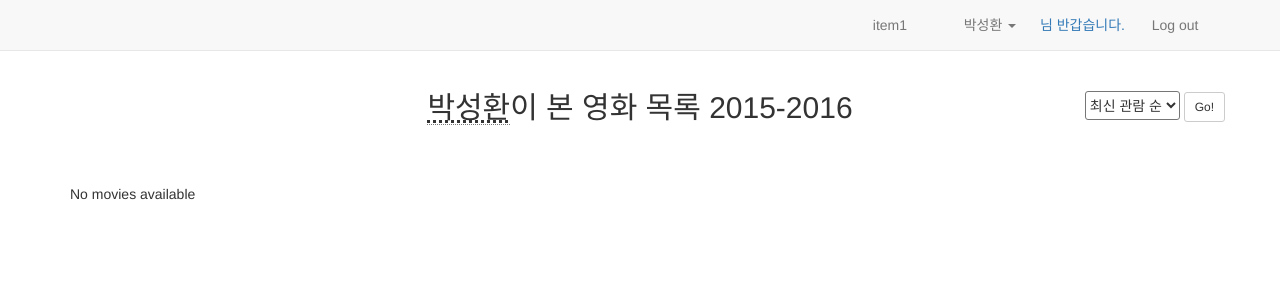
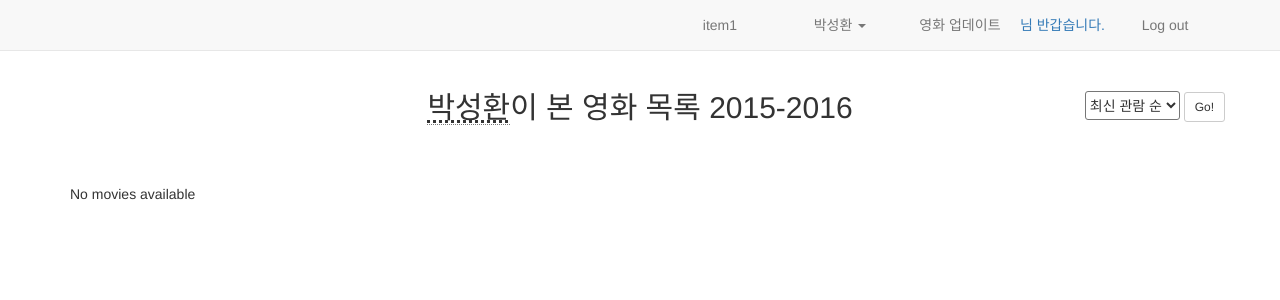
Before and after one commit to shoark7/sunghwan-app, a Django app: page /sunghwan/movie/movie_list/ in a window 1280 px wide. Shown: the top 300 px of the page. Run offline with Django 3.2, Linux system fonts and the light colour scheme; the visitor is signed in with stand-in values (Sample User, id 1); data that the repository does not hold is empty; parts of the project's set-up code (start-up, migrations or seed data) failed here and were passed over; some libraries are stand-ins or nearby versions.

Commit message:
Add movie_update view to template

```diff
--- a/sunghwan_app/static/css/base.css
+++ b/sunghwan_app/static/css/base.css
@@ -3,7 +3,7 @@
 }
 
 .navbar-nav > li > a {
-  width: 100px;
+  width: 120px;
   text-align: center;
 }
 
--- a/sunghwan_app/static/sass/base.min.css
+++ b/sunghwan_app/static/sass/base.min.css
@@ -1,3 +1,3 @@
-.movie-list-panel{margin-bottom:50px}.navbar-nav>li>a{width:100px;text-align:center}ul.dropdown-menu{max-width:100%;min-width:0}.label-title{text-align:center}.login-box{margin-top:50px}.order-by{top:20px;right:0;position:absolute;display:inline-block}.order-criteria{height:29px;background-color:white;border-radius:3px}.movie-detail div{display:inline-block;box-sizing:content-box;padding:10px}.movie-detail div#movie-data p{margin-bottom:5px}.movie-detail div#movie-data p span.movie-info{min-width:100px;display:inline-block;text-align:center}.movie-detail div#movie-data p span.movie-real-info{display:inline-block;font-weight:bold}#full-container div#well{box-sizing:border-box;padding:20px}.blog-post h3{text-align:center;font-weight:bold}ul.pagination{margin:auto;display:inline-block}ul.pagination li{display:inline}
+.movie-list-panel{margin-bottom:50px}.navbar-nav>li>a{width:120px;text-align:center}ul.dropdown-menu{max-width:100%;min-width:0}.label-title{text-align:center}.login-box{margin-top:50px}.order-by{top:20px;right:0;position:absolute;display:inline-block}.order-criteria{height:29px;background-color:white;border-radius:3px}.movie-detail div{display:inline-block;box-sizing:content-box;padding:10px}.movie-detail div#movie-data p{margin-bottom:5px}.movie-detail div#movie-data p span.movie-info{min-width:100px;display:inline-block;text-align:center}.movie-detail div#movie-data p span.movie-real-info{display:inline-block;font-weight:bold}#full-container div#well{box-sizing:border-box;padding:20px}.blog-post h3{text-align:center;font-weight:bold}ul.pagination{margin:auto;display:inline-block}ul.pagination li{display:inline}
 
 /*# sourceMappingURL=base.min.css.map */
--- a/sunghwan_app/static/sass/base.sass
+++ b/sunghwan_app/static/sass/base.sass
@@ -3,7 +3,7 @@
 
 //
 .navbar-nav > li > a
-  width: 100px
+  width: 120px
   text-align: center
 
 ul.dropdown-menu
--- a/sunghwan_app/sunghwan_park/views/movie.py
+++ b/sunghwan_app/sunghwan_park/views/movie.py
@@ -11,6 +11,7 @@ from PIL import Image
 from io import BytesIO
 from django.core.files.base import ContentFile
 from django.contrib.auth.decorators import login_required
+from django.contrib.admin.views.decorators import staff_member_required
 
 # Create your views here.
 __all__ = ['movie_list', 'movie_update',]
@@ -28,6 +29,7 @@ def movie_list(request):
     return render(request, 'sunghwan_park/movie_list.html', context)
 
 
+@staff_member_required
 def movie_update(request):
     """
     This function is only for administrators.
@@ -51,7 +53,9 @@ def movie_update(request):
     worksheets = wb.worksheets
 
     for ws in worksheets:
+
         for row in ws.rows:
+            print(row[0].value, row[1].value)
             if row[0].value != 'a': # 'a' means 'watched or not'
                 continue
             elif row[1].value not in movie_titles:
--- a/sunghwan_app/sunghwan_park/views/movie_detail.py
+++ b/sunghwan_app/sunghwan_park/views/movie_detail.py
@@ -3,6 +3,7 @@ from ..models import Movie
 from django.contrib import messages
 from apis import naver_blog_post
 from django.contrib.auth.decorators import login_required
+from django.contrib.auth.models import User, UserManager
 
 __all__ = ['movie_detail',]
 
--- a/sunghwan_app/templates/root/base.html
+++ b/sunghwan_app/templates/root/base.html
@@ -32,10 +32,12 @@
                   <li><a href="#">???</a></li>
                 </ul>
               </li>
+              <li><a href="{% url 'sunghwan:movie_update' %}?next={{ request.path }}">영화 업데이트</a></li>
               <li><p style='margin-top:15px' class='text-primary'>{{ request.user.nickname}}님 반갑습니다.</p></li>
               <li><a href="{% url 'member:logout' %}?next={{ request.path }}">Log out</a></li>
               {% else %}
               <li><a href="{% url 'member:login' %}?next={{ request.path }}">로그인</a></li>
+
               <li><a href="{% url 'member:signup' %}?next={{ request.path }}">회원가입</a></li>
               {% endif %}
           </ul>
```
Also changed, not shown: 1 other file.
